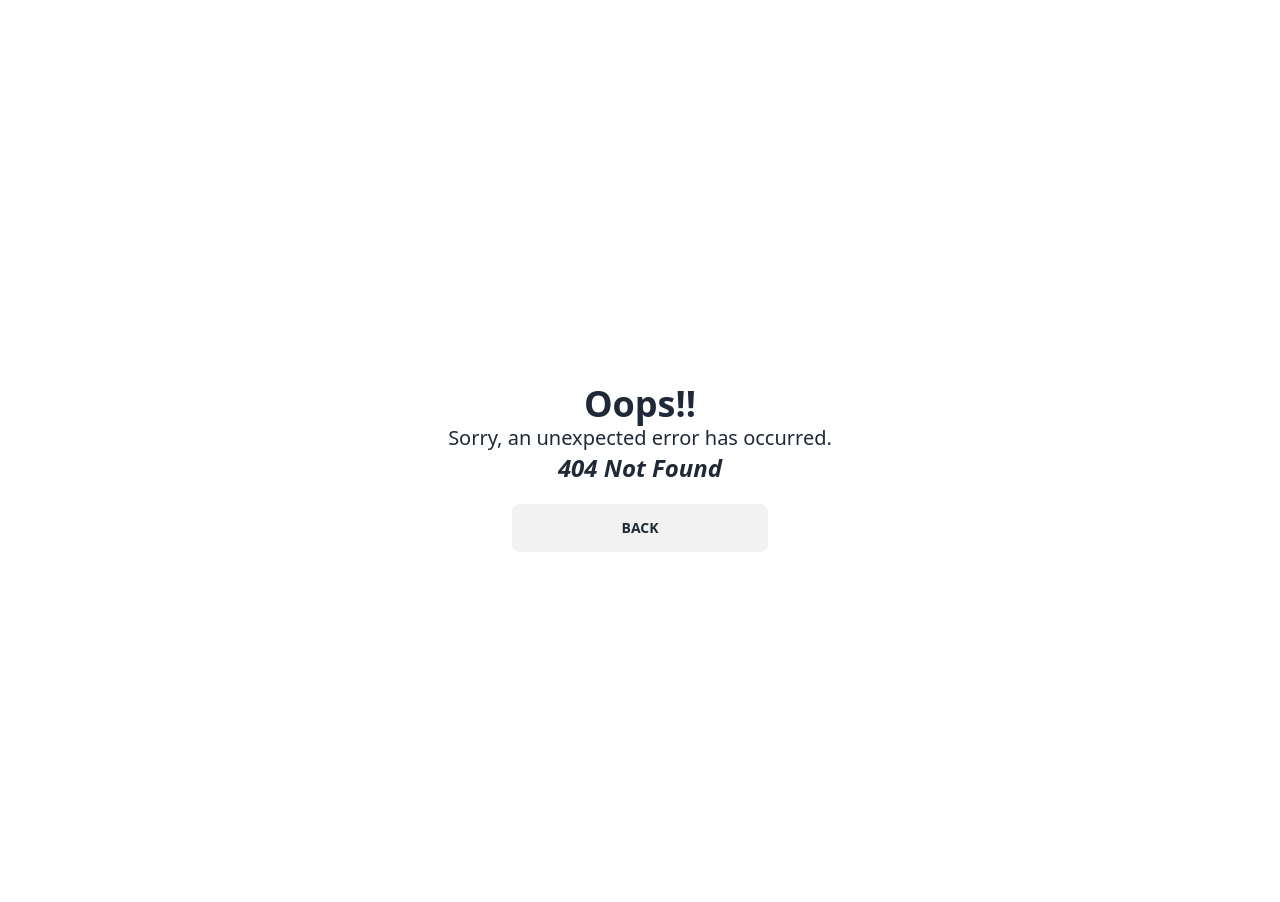
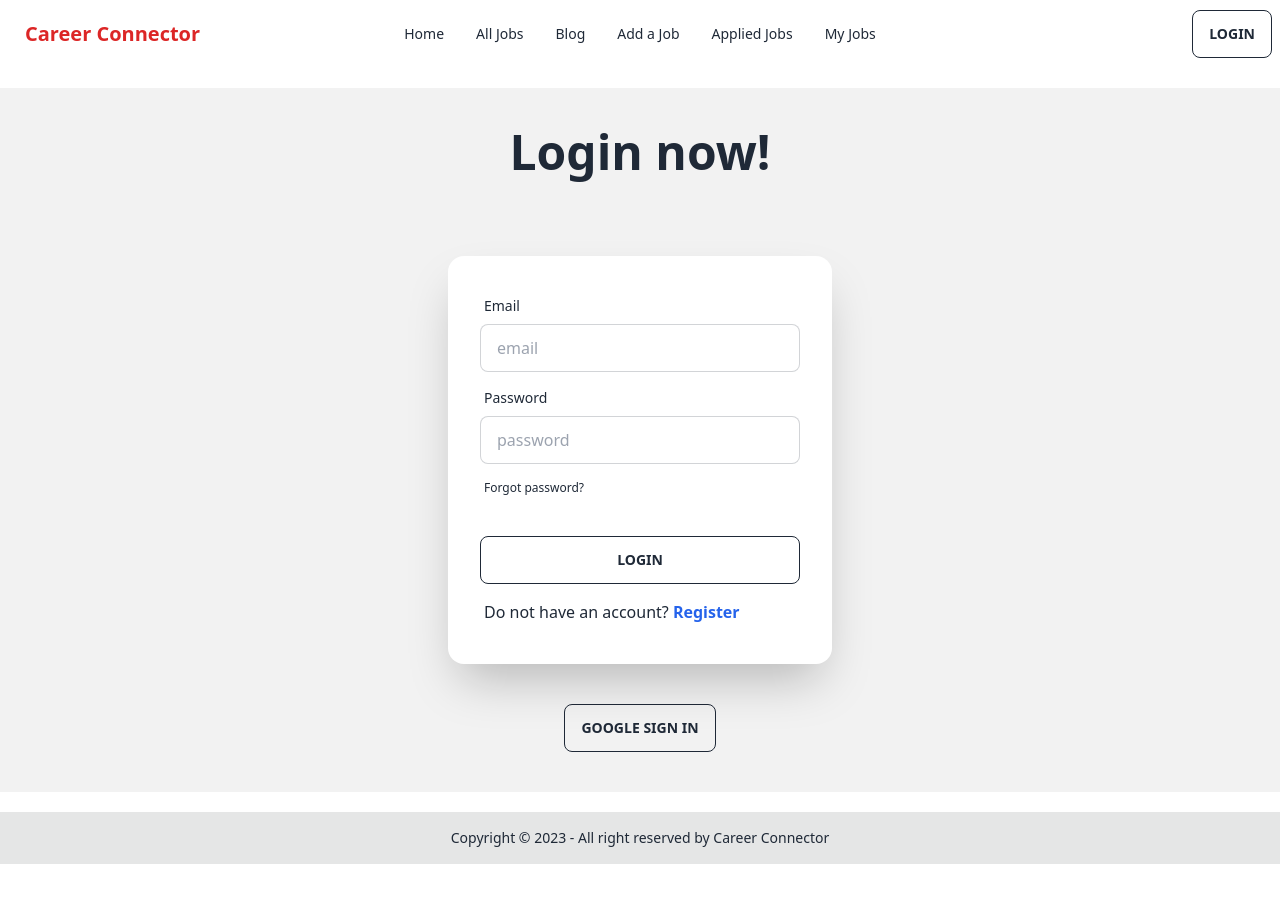
Before and after one commit to tahmid530/Career-Connector-Client, a React (Vite) app: page /login in a window 1280 px wide. Before the commit this address had no page. Shown: the top 902 px of the page. After the commit the page ends 864 px from the top, so only its background shows below. Built offline with nearby package versions, Linux system fonts and the light colour scheme.

Commit message:
login section added

```diff
--- /dev/null
+++ b/src/Login.jsx
@@ -0,0 +1,137 @@
+import { Link, useLocation, useNavigate } from "react-router-dom";
+import { useRef, useState } from "react";
+import Swal from "sweetalert2";
+import auth from "./components/Firebase/firebase.config";
+import { GoogleAuthProvider, signInWithEmailAndPassword, signInWithPopup, signOut } from "firebase/auth";
+
+const Login = () => {
+    const { user, setUser } = useState(null);
+    const [loginError, setLoginError] = useState('');
+    const [sucess, setSucess] = useState('');
+    const emailRef = useRef(null);
+    const location = useLocation();
+    const navigate = useNavigate();
+    const sucessAlert = () => {
+        Swal.fire({
+            icon: 'success',
+            title: 'User Login Successfully',
+            showConfirmButton: false,
+            timer: 1500
+        })
+    };
+    const failAlert = () => {
+        Swal.fire({
+            icon: 'error',
+            title: 'Login Failed',
+            text: 'Please verify your information'
+        })
+    };
+    const googleProvider = new GoogleAuthProvider();
+
+    const handleGoogleSignIn = () => {
+
+        signInWithPopup(auth, googleProvider)
+            .then(result => {
+                const loggedUser = result.user
+                console.log(loggedUser);
+                setUser(loggedUser);
+            })
+            .catch((error) => {
+                console.log(error);
+            })
+
+    }
+
+    const handleSignOut = () => {
+        signOut(auth)
+            .then(result => {
+                console.log = (result);
+                setUser(null);
+            })
+            .catch((error) => {
+                console.log(error);
+            })
+
+    }
+
+
+
+    const handleLogin = e => {
+        e.preventDefault();
+        const form = e.target;
+        const email = form.email.value;
+        const password = form.password.value;
+        console.log(email, password);
+
+        // reset error & success
+        setLoginError('');
+        setSucess('');
+
+        // add validation
+        signInWithEmailAndPassword(auth, email, password)
+            .then(result => {
+                // console.log(result.user);
+                if (result.user) {
+                    setSucess(sucessAlert)
+                }
+                navigate(location?.state ? location.state : '/');
+            })
+            .catch(error => {
+                (console.error(error));
+                setLoginError(failAlert)
+            })
+    }
+
+
+    return (
+        <>
+            <div className="my-5">
+
+                <h1 className="text-5xl text-center font-bold bg-base-200 py-10">Login now!</h1>
+                <div className="hero bg-base-200 py-10">
+                    <div className="card flex-shrink-0 w-full max-w-sm shadow-2xl bg-base-100">
+                        <form onSubmit={handleLogin} className="card-body">
+                            <div className="form-control">
+                                <label className="label">
+                                    <span className="label-text">Email</span>
+                                </label>
+                                <input ref={emailRef} type="email" placeholder="email" name="email" className="input input-bordered" required />
+                            </div>
+                            <div className="form-control">
+                                <label className="label">
+                                    <span className="label-text">Password</span>
+                                </label>
+                                <input type="password" placeholder="password" name="password" className="input input-bordered" required />
+                            </div>
+                            <label className="label">
+                                <a href="#" className="label-text-alt link link-hover">Forgot password?</a>
+                            </label>
+                            <div className="form-control mt-6">
+                                <button className="btn btn-outline">Login</button>
+                            </div>
+                            <label className="label">
+                                <p>Do not have an account? <Link to='/register' className="link link-hover text-blue-600 font-bold">Register</Link></p>
+                            </label>
+                        </form>
+                    </div>
+                </div>
+                <div className='flex justify-center bg-base-200'>
+                    {
+                        user ?
+                            <button onClick={handleSignOut}>Sign Out</button> : <div>
+                                <button onClick={handleGoogleSignIn} className="btn btn-outline">Google Sign In</button>
+                            </div>
+
+                    }
+                </div>
+                <div className="text-center bg-base-200 pb-10">
+                    {loginError && <p className="text-xl text-red-600">{loginError}</p>}
+                    {sucess && <p className="text-xl text-green-600">{sucess}</p>}
+                </div>
+            </div>
+
+        </>
+    );
+};
+
+export default Login;
--- /dev/null
+++ b/src/components/AuthProvider.jsx
@@ -0,0 +1,53 @@
+import { createContext, useEffect, useState } from "react";
+import { createUserWithEmailAndPassword, onAuthStateChanged, signInWithEmailAndPassword, signOut } from "firebase/auth";
+import auth from "../firebase/firebase.config";
+
+
+export const AuthContext = createContext();
+
+
+const AuthProvider = ({ children }) => {
+    const [user, setUser] = useState(null);
+    const [loading, setLoading] = useState(true);
+
+    const createUser = (email, password) => {
+        setLoading(true);
+        return createUserWithEmailAndPassword(auth, email, password);
+    }
+
+    const signIn = (email, password) => {
+        setLoading(true);
+        return signInWithEmailAndPassword(auth, email, password);
+    }
+
+    const logOut = () => {
+        setLoading(true);
+        return signOut(auth);
+    }
+
+    useEffect(() => {
+        const unSubscribe = onAuthStateChanged(auth, currentUser => {
+            setUser(currentUser);
+            setLoading(false);
+        });
+        return () => {
+            unSubscribe();
+        }
+    }, [])
+
+    const authInfo = {
+        user,
+        loading,
+        createUser,
+        signIn,
+        logOut
+    }
+
+    return (
+        <AuthContext.Provider value={authInfo}>
+            {children}
+        </AuthContext.Provider>
+    );
+};
+
+export default AuthProvider;
```
Also changed, not shown: src/main.jsx (+6 -1 lines).
